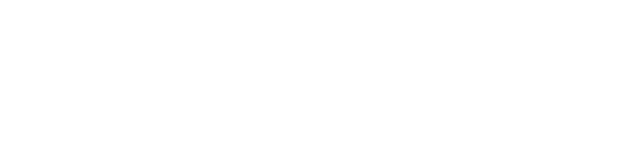
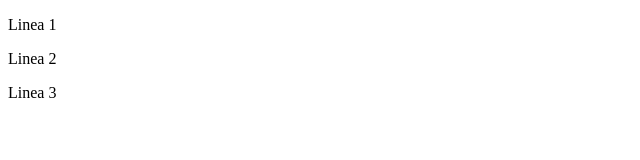
Before and after one commit to jesusdelarosa19/jesus, a plain HTML site: page index.html in a window 1280 px wide. Shown: the whole page, without its empty margins (0-640 px from the left). Drawn offline with Linux system fonts and the light colour scheme.

Commit message:
segundo commit

```diff
--- a/index.html
+++ b/index.html
@@ -6,6 +6,8 @@
     <title>Document</title>
 </head>
 <body>
-
+     <p>Linea 1</p>
+     <p>Linea 2</p>
+     <p>Linea 3</p>
 </body>
 </html>
```
